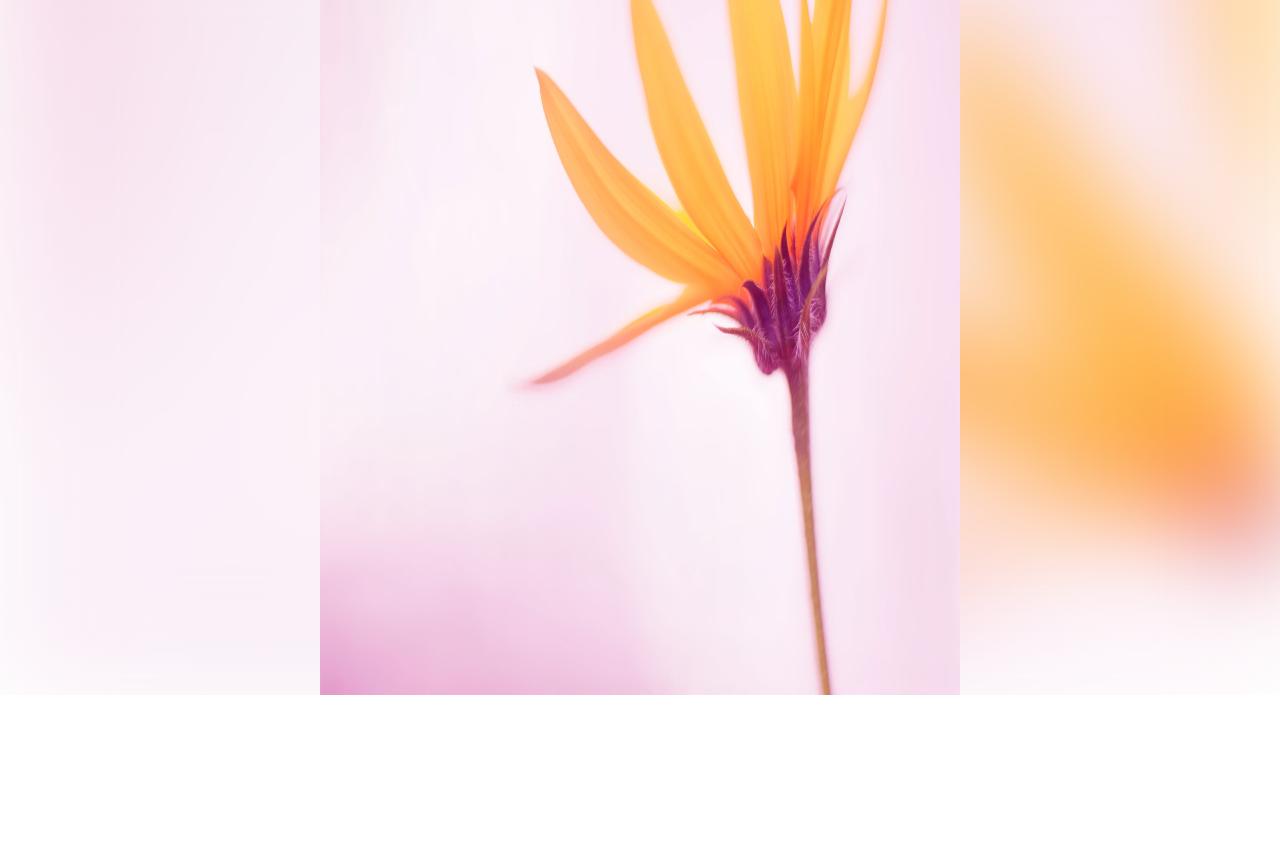
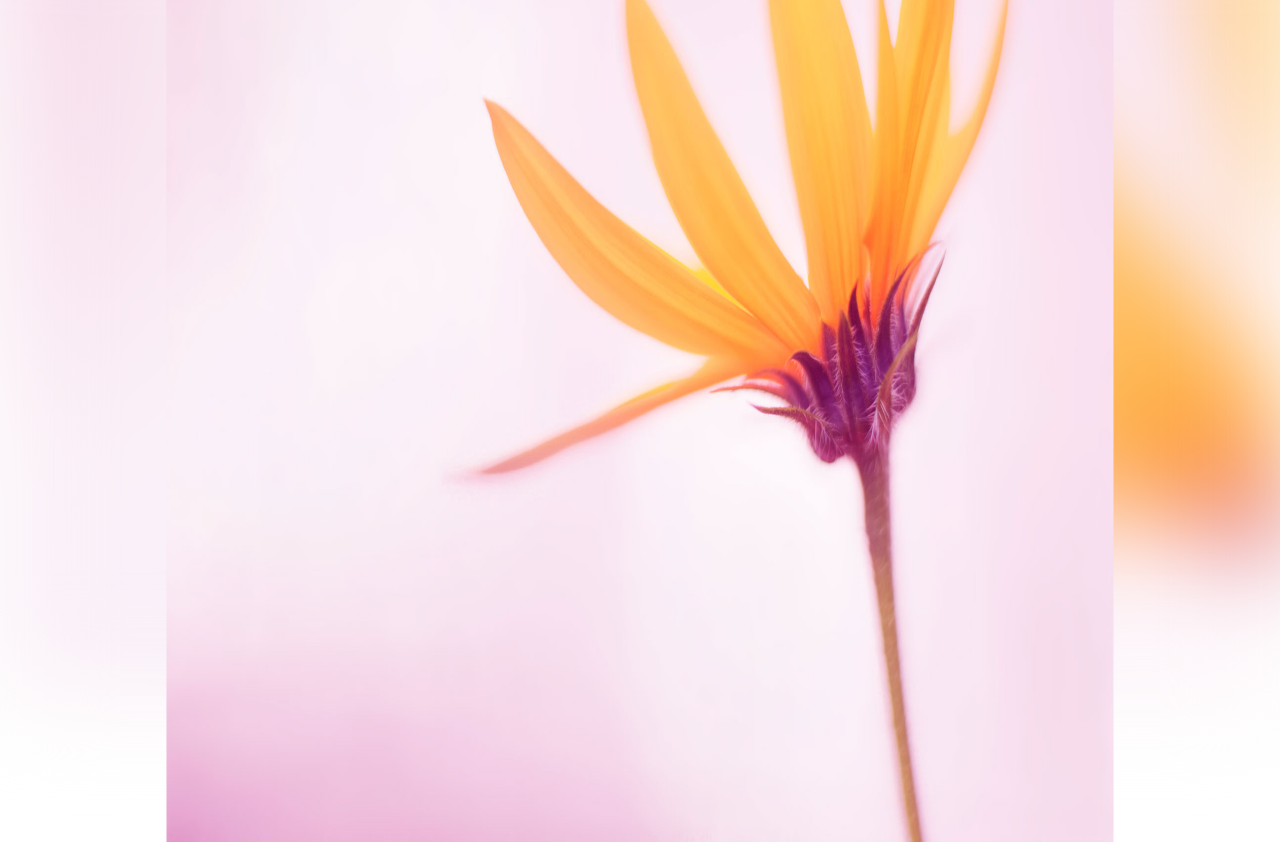
Before and after one commit to bfinecpa/yestoslide_1.github.io, a plain HTML site: page index.html in a window 1280 px wide. Shown: the part 105-947 px from the top of the page. Before the commit the page ends 800 px from the top, so only its background shows below. Drawn offline with nearby package versions, Linux system fonts and the light colour scheme.

Commit message:
update 3.1

```diff
--- a/yes.css
+++ b/yes.css
@@ -18,9 +18,10 @@ html, body
 {
     position: absolute;
     top: 0px;
-    left: 25%;
-    width: 50%;
-    height: 100%;
+    left: 50%;
+    width: 947px;
+    height: 947px;
+    transform: translateX(-50%);
 
 }
 .nav
```
